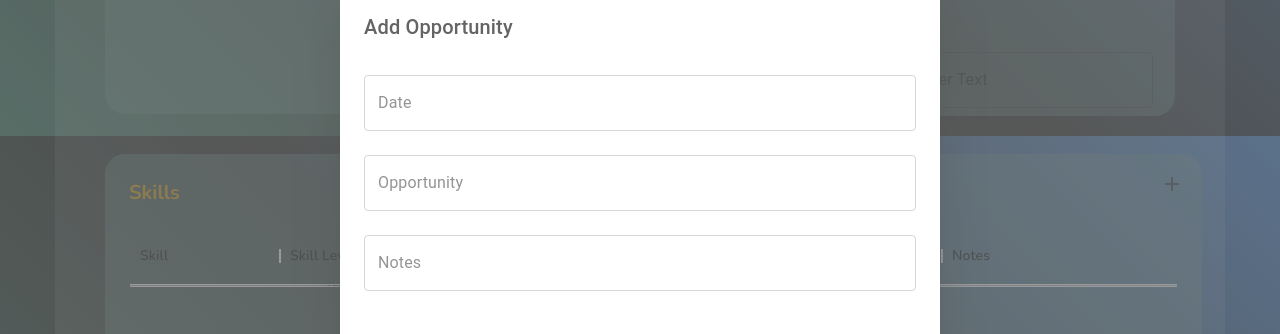
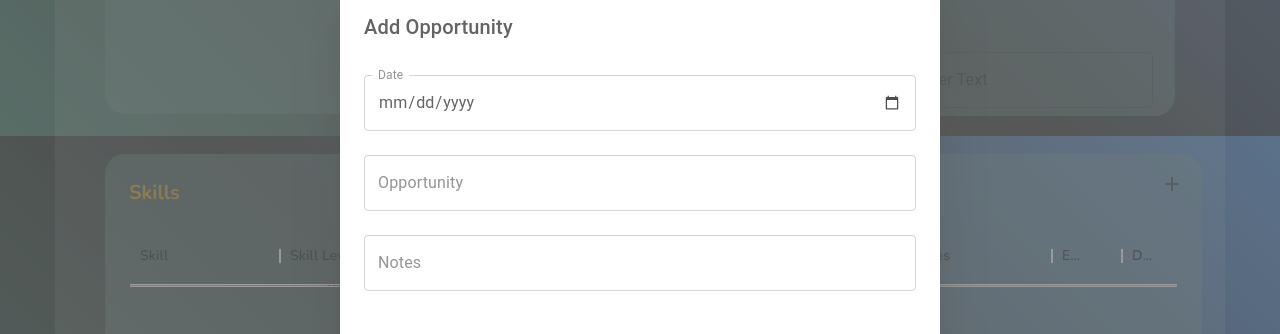
Before and after one commit to SamMaisha/pulse-app, a React (Create React App) app in the folder client/: page /dashboard in a window 1280 px wide. Both pictures are taken after a click on the button 1171 px from the left and 847 px from the top of the page. Shown: the part 664-998 px from the top of the page. Built offline with nearby package versions, Linux system fonts and the light colour scheme; no server answers.

Commit message:
update opportunities component, format dates and overflow text

```diff
--- a/client/package.json
+++ b/client/package.json
@@ -14,6 +14,7 @@
     "@testing-library/react": "^13.4.0",
     "@testing-library/user-event": "^13.5.0",
     "axios": "^1.4.0",
+    "date-fns": "^2.30.0",
     "react": "^18.2.0",
     "react-dom": "^18.2.0",
     "react-router": "^6.12.0",
--- a/client/src/App.css
+++ b/client/src/App.css
@@ -29,3 +29,8 @@ body {
   font-size: 20px;
   color: darkgoldenrod;
 }
+
+.datagrid .wrap-text {
+  white-space: normal !important;
+  word-wrap: break-word !important;
+}
--- a/client/src/components/Opportunities.jsx
+++ b/client/src/components/Opportunities.jsx
@@ -5,6 +5,7 @@ import { DataGrid } from "@mui/x-data-grid";
 import DeleteIcon from "@mui/icons-material/Delete";
 import EditIcon from "@mui/icons-material/Edit";
 import { IconButton, Dialog, DialogTitle, DialogContent, DialogActions, Button, TextField } from "@mui/material";
+import { format, parse } from "date-fns";
 
 const Opportunities = () => {
   const [opportunities, setOpportunities] = useState([]);
@@ -17,20 +18,6 @@ const Opportunities = () => {
     setNewOpportunity({ id: null, date: null, opportunity: "", notes: "" });
     setOpen(true);
   };
-
-  // const handleAddRow = () => {
-  //   const newOpportunity = {
-  //     id: opportunities.length + 1,
-  //     date: null,
-  //     opportunity: "",
-  //     notes: "",
-  //   };
-
-  //   setOpportunities((prevOpportunities) => [
-  //     ...prevOpportunities,
-  //     newOpportunity,
-  //   ]);
-  // };
 
   const handleDeleteOpportunity = (id) => {
     const updatedOpportunities = opportunities.filter((opp) => opp.id !== id);
@@ -59,35 +46,47 @@ const Opportunities = () => {
   };
 
   const handleInputChange = (event, field) => {
-    setNewOpportunity((prevOpportunity) => ({
-      ...prevOpportunity,
-      [field]: event.target.value,
-    }));
+    if (field === "date") {
+      // Parse the input date string into a Date object
+      const parsedDate = parse(event.target.value, "yyyy-MM-dd", new Date());
+      // Format the Date object into the desired format
+      const formattedDate = format(parsedDate, "yyyy-MM-dd");
+      setNewOpportunity((prevOpportunity) => ({
+        ...prevOpportunity,
+        [field]: formattedDate,
+      }));
+    } else {
+      setNewOpportunity((prevOpportunity) => ({
+        ...prevOpportunity,
+        [field]: event.target.value,
+      }));
+    }
   };
 
   const columns = [
     {
       field: "date",
       headerName: "Date",
-      width: 100,
-      editable: true,
+      width: 110,
+      cellClassName: "wrap-text",
     },
     {
       field: "opportunity",
       headerName: "Opportunity",
-      width: 200,
-      editable: true,
+      width: 150,
+      cellClassName: "wrap-text",
     },
     {
       field: "notes",
       headerName: "Notes",
-      width: 300,
-      editable: true,
+      width: 150,
+      cellClassName: "wrap-text",
     },
     {
       field: "edit",
       headerName: "Edit",
       width: 70,
+      cellClassName: "wrap-text",
       renderCell: (params) => (
         <IconButton onClick={() => handleEditOpportunity(params.row)}>
           <EditIcon />
@@ -154,9 +153,11 @@ const Opportunities = () => {
           disableRowSelectionOnClick
           disableColumnMenu
           hideFooterPagination
+          className="datagrid"
         />
       </Box>
 
+      {/* Popup window */}
       <Dialog open={open} onClose={() => setOpen(false)}>
         <DialogTitle>{selectedOpportunity ? "Edit Opportunity" : "Add Opportunity"}</DialogTitle>
         <DialogContent>
@@ -166,6 +167,10 @@ const Opportunities = () => {
             onChange={(e) => handleInputChange(e, "date")}
             fullWidth
             margin="normal"
+            type="date"
+            InputLabelProps={{
+              shrink: true,
+            }}
           />
           <TextField
             label="Opportunity"
--- a/client/src/components/Skills.jsx
+++ b/client/src/components/Skills.jsx
@@ -128,6 +128,7 @@ const Skills = () => {
         />
       </Box>
 
+      {/* Popup window */}
       <Dialog open={open} onClose={() => setOpen(false)}>
         <DialogTitle>{selectedSkill ? 'Edit Skill' : 'Add Skill'}</DialogTitle>
         <DialogContent sx={{ width: '250px' }}>
```
Also changed, not shown: 1 other file (tests, documents, lock files or other folders).
